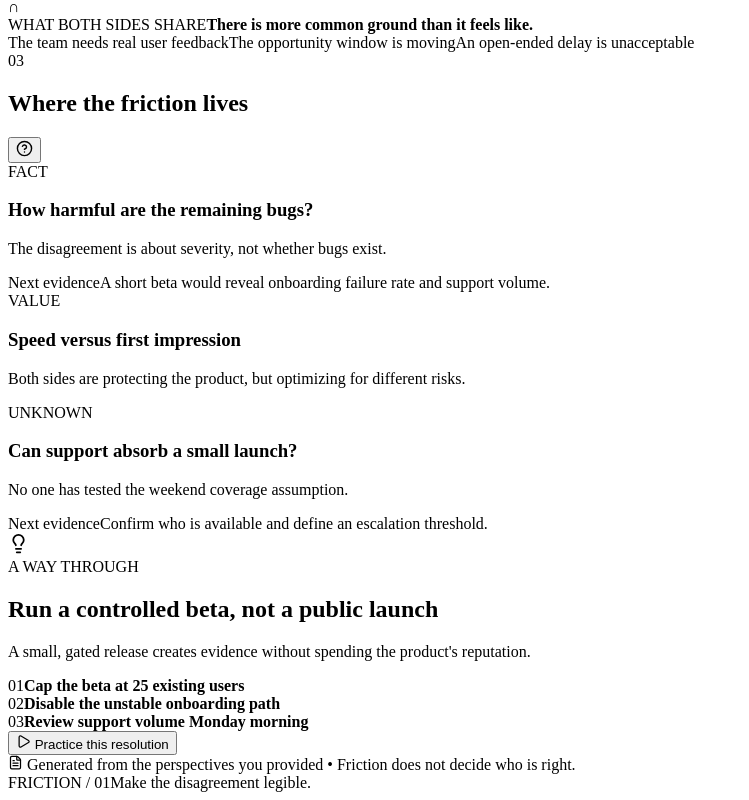
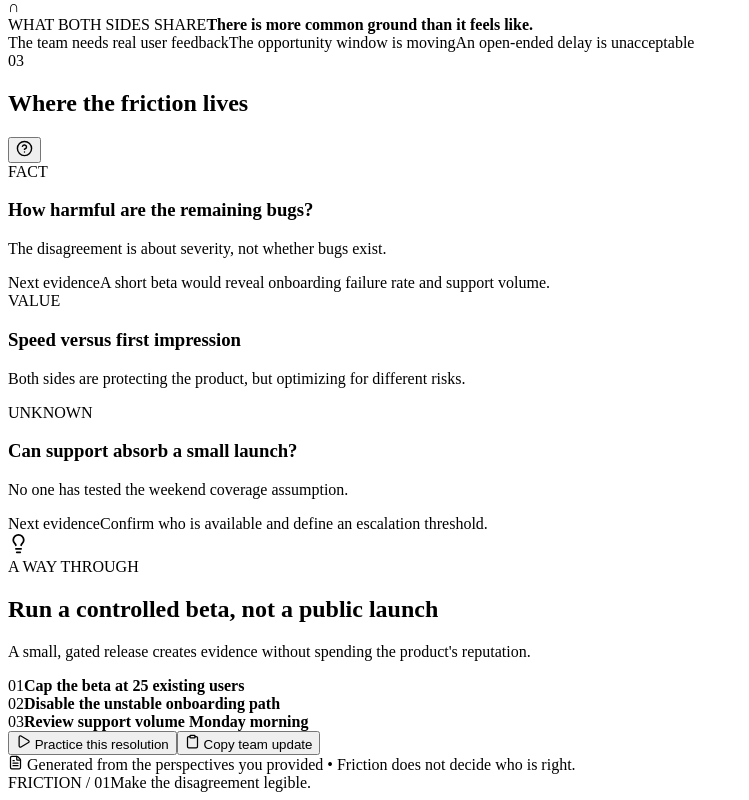
Before and after one commit to Moustafa-Ameen/friction, a React (Vite) app: page / in a window 1280 px wide. Shown: the part 1111-1911 px from the top of the page, without its empty margins (0-749 px from the left). Built offline with nearby package versions, Linux system fonts and the light colour scheme; the HTML template or start-up script is replaced by a standard one.

Commit message:
Polish resolution sharing flow

```diff
--- a/src/App.tsx
+++ b/src/App.tsx
@@ -48,6 +48,7 @@ function App() {
   const [warning, setWarning] = useState('')
   const [practiceOpen, setPracticeOpen] = useState(false)
   const [copied, setCopied] = useState(false)
+  const [copiedUpdate, setCopiedUpdate] = useState(false)
 
   const loadScenario = (id: string) => {
     const next = scenarios[id]
@@ -86,12 +87,12 @@ function App() {
     setSource('fallback'); setWarning(''); setError('')
   }
 
-  const copyStarter = async () => {
+  const writeToClipboard = async (text: string) => {
     try {
-      await navigator.clipboard.writeText(analysis.resolution.conversationStarter)
+      await navigator.clipboard.writeText(text)
     } catch {
       const textarea = document.createElement('textarea')
-      textarea.value = analysis.resolution.conversationStarter
+      textarea.value = text
       textarea.style.position = 'fixed'
       textarea.style.opacity = '0'
       document.body.appendChild(textarea)
@@ -99,15 +100,36 @@ function App() {
       document.execCommand('copy')
       textarea.remove()
     }
+  }
+
+  const copyStarter = async () => {
+    await writeToClipboard(analysis.resolution.conversationStarter)
     setCopied(true)
     window.setTimeout(() => setCopied(false), 1600)
+  }
+
+  const copyTeamUpdate = async () => {
+    const update = [
+      `Decision: ${analysis.decision}`,
+      '',
+      `Proposed path: ${analysis.resolution.title}`,
+      analysis.resolution.rationale,
+      '',
+      'Next steps:',
+      ...analysis.resolution.steps.map((step) => `- ${step}`),
+      '',
+      `Conversation starter: ${analysis.resolution.conversationStarter}`,
+    ].join('\n')
+    await writeToClipboard(update)
+    setCopiedUpdate(true)
+    window.setTimeout(() => setCopiedUpdate(false), 1600)
   }
 
   return (
     <div className="app-shell">
       <header className="topbar">
         <a className="brand" href="#top"><span className="brand-mark">F</span><span>friction</span></a>
-        <div className="topbar-right"><span className={`status-dot ${source === 'gpt-5.6' ? 'live-dot' : ''}`} /> {status === 'loading' ? 'compiling conflict' : source === 'gpt-5.6' ? 'GPT-5.6 analysis' : 'local fallback mode'} <button className="icon-button" title="Privacy information"><LockKeyhole size={16} /></button></div>
+        <div className="topbar-right"><span className={`status-dot ${source === 'gpt-5.6' ? 'live-dot' : ''}`} /> {status === 'loading' ? 'compiling conflict' : source === 'gpt-5.6' ? 'GPT-5.6 Luna analysis' : 'local fallback mode'} <button className="icon-button" title="Privacy information"><LockKeyhole size={16} /></button></div>
       </header>
 
       <main id="top">
@@ -132,7 +154,7 @@ function App() {
           {warning && <div className="warning-banner"><TriangleAlert size={15} /><span>{warning}</span></div>}
 
           <section className="results" aria-live="polite">
-            <div className="results-heading"><div><span className="step">02</span><h2>The conflict, compiled</h2></div><span className="confidence"><span /> {source === 'gpt-5.6' ? 'GPT-5.6 analysis' : 'Local analysis'} | {analysis.confidence}% confidence</span></div>
+            <div className="results-heading"><div><span className="step">02</span><h2>The conflict, compiled</h2></div><span className="confidence"><span /> {source === 'gpt-5.6' ? 'GPT-5.6 Luna analysis' : 'Local analysis'} | {analysis.confidence}% confidence</span></div>
             <div className="decision-banner"><div><span className="mini-label">DECISION UNDER REVIEW</span><h3>{analysis.decision}</h3></div><div className="decision-icon"><TriangleAlert size={19} /></div></div>
 
             <div className="sides-grid result-sides">{analysis.perspectives.map((side, index) => <article className="side-card" key={`${side.label}-${index}`}><div className={`card-top ${index === 0 ? 'coral' : 'teal'}`}><span className="side-dot" /><span>{side.label}</span><span className="perspective">PERSPECTIVE</span></div><p>{side.summary}</p><div className="claim-label">What this side is saying</div><ul>{side.claims.map((claim) => <li key={claim}>{claim}</li>)}</ul><div className="priority-row">Protects <strong>{side.priorities.join(' · ')}</strong></div></article>)}</div>
@@ -142,7 +164,7 @@ function App() {
             <div className="section-heading"><div><span className="step">03</span><h2>Where the friction lives</h2></div><button className="icon-button" title="What do these labels mean?"><CircleHelp size={17} /></button></div>
             <div className="faultline-grid">{analysis.faultlines.map((line) => <article className={`faultline ${line.type.toLowerCase()}`} key={`${line.type}-${line.title}`}><span className="fault-label">{line.type}</span><h3>{line.title}</h3><p>{line.explanation}</p>{line.missingEvidence && <div className="missing-evidence"><span>Next evidence</span>{line.missingEvidence}</div>}</article>)}</div>
 
-            <div className="resolution-panel"><div className="resolution-intro"><div className="resolution-icon"><Lightbulb size={21} /></div><div><span className="mini-label">A WAY THROUGH</span><h2>{analysis.resolution.title}</h2><p>{analysis.resolution.rationale}</p></div></div><div className="resolution-steps">{analysis.resolution.steps.map((step, index) => <div className="resolution-step" key={step}><span>{String(index + 1).padStart(2, '0')}</span><strong>{step}</strong></div>)}</div><button className="outline-button" onClick={() => setPracticeOpen(true)}><Play size={15} /> Practice this resolution</button></div>
+            <div className="resolution-panel"><div className="resolution-intro"><div className="resolution-icon"><Lightbulb size={21} /></div><div><span className="mini-label">A WAY THROUGH</span><h2>{analysis.resolution.title}</h2><p>{analysis.resolution.rationale}</p></div></div><div className="resolution-steps">{analysis.resolution.steps.map((step, index) => <div className="resolution-step" key={step}><span>{String(index + 1).padStart(2, '0')}</span><strong>{step}</strong></div>)}</div><div className="resolution-actions"><button className="outline-button" onClick={() => setPracticeOpen(true)}><Play size={15} /> Practice this resolution</button><button className="outline-button" onClick={copyTeamUpdate}><Clipboard size={15} /> {copiedUpdate ? 'Team update copied' : 'Copy team update'}</button></div></div>
 
             <div className="footer-note"><FileText size={15} /> Generated from the perspectives you provided <span>•</span> Friction does not decide who is right.</div>
           </section>
--- a/src/styles.css
+++ b/src/styles.css
@@ -89,6 +89,7 @@ input:focus, textarea:focus { border-color: #bd694f; box-shadow: 0 0 0 3px #bd69
 .resolution-panel .mini-label { color: #4d8f88; }.resolution-panel h2 { font-size: 25px; }.resolution-panel p { max-width: 720px; color: #56655d; line-height: 1.5; margin: 9px 0 0; font-size: 14px; }
 .resolution-steps { display: grid; grid-template-columns: repeat(3, 1fr); gap: 9px; margin: 25px 0 22px; }.resolution-step { display: flex; align-items: flex-start; gap: 10px; padding: 13px 12px; background: #f7faf6; border: 1px solid #d5e2d9; }.resolution-step span { color: #4d8f88; font: 10px 'DM Mono', monospace; }.resolution-step strong { font-size: 12px; line-height: 1.3; }
 .outline-button { padding: 11px 15px; color: #39746c; background: transparent; border: 1px solid #75a59c; font-size: 12px; font-weight: 700; }.outline-button:hover { background: #dcebe3; }
+.resolution-actions { display: flex; flex-wrap: wrap; gap: 9px; }
 .analyze-button:disabled { opacity: .72; cursor: wait; }.spinner { width: 15px; height: 15px; border: 2px solid #ffffff66; border-top-color: #fff; border-radius: 50%; animation: spin .8s linear infinite; }@keyframes spin { to { transform: rotate(360deg); } }
 .form-error, .warning-banner { display: flex; align-items: flex-start; gap: 8px; font-size: 12px; line-height: 1.4; }.form-error { margin-top: 13px; color: #a44f41; }.warning-banner { width: min(1100px, calc(100% - 48px)); margin: 15px auto -31px; padding: 11px 14px; color: #80672d; background: #fbf4df; border: 1px solid #ead8a8; }
 .modal-backdrop { position: fixed; inset: 0; z-index: 10; display: grid; place-items: center; padding: 22px; background: #1c242266; }.practice-modal { position: relative; width: min(480px, 100%); padding: 31px; background: #fbfaf7; border: 1px solid #dbd7cf; box-shadow: 0 20px 60px #1c242233; }.practice-modal h2 { margin-top: 8px; font-size: 27px; }.practice-modal p { margin: 16px 0 21px; color: #56655d; line-height: 1.6; font-size: 15px; }.modal-close { position: absolute; top: 14px; right: 14px; display: grid; place-items: center; border: 0; color: #777d77; background: transparent; padding: 6px; }.copy-button { display: inline-flex; align-items: center; gap: 8px; padding: 11px 14px; color: #39746c; background: #dcebe3; border: 1px solid #a7c7b7; font-size: 12px; font-weight: 700; }
```
Also changed, not shown: 1 other file (tests, documents, lock files or other folders).
